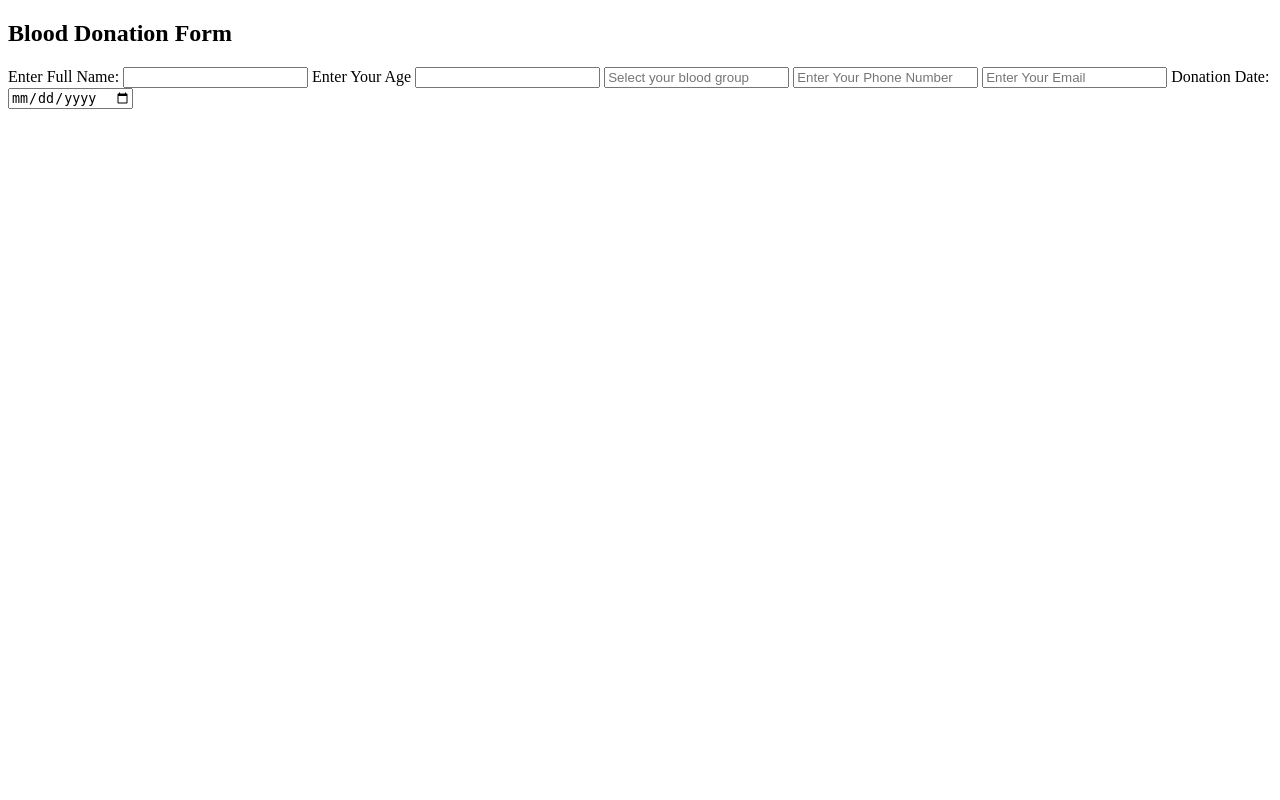
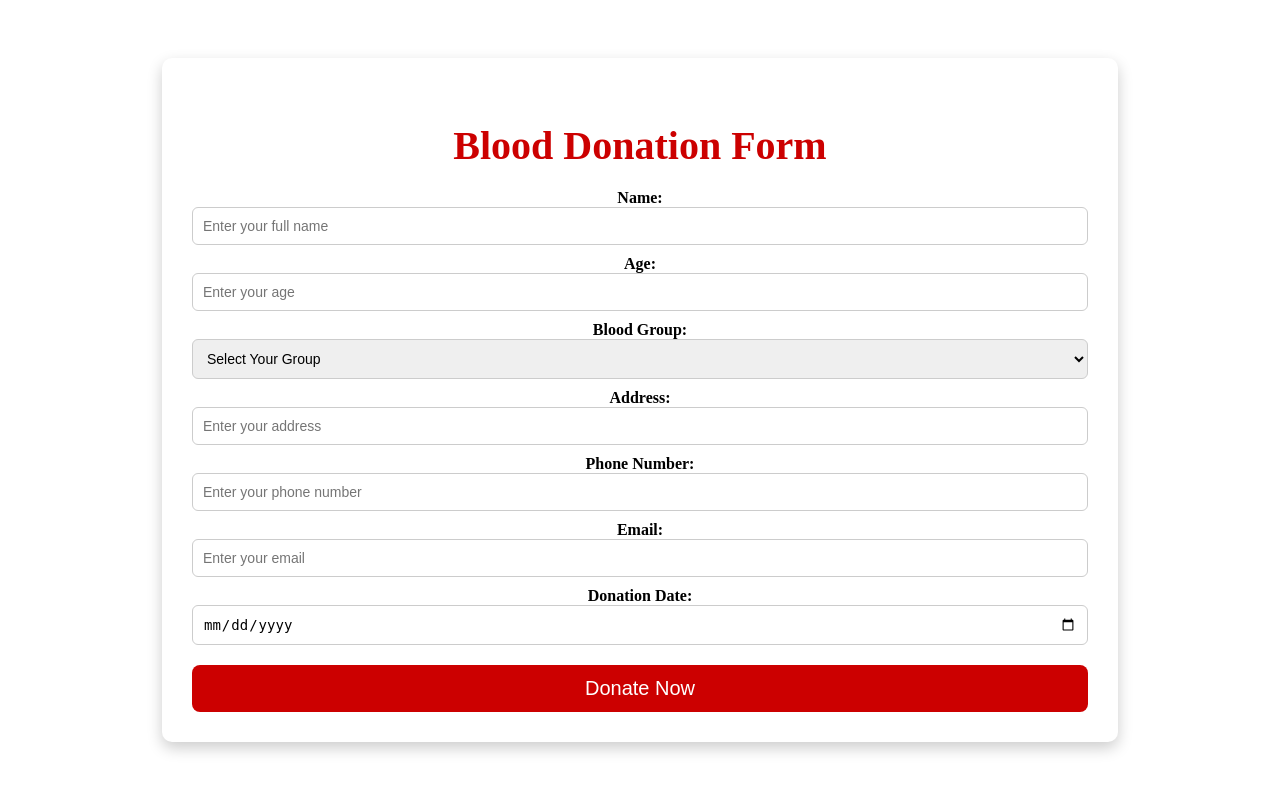
Before and after one commit to Shrilesh-Dhobale/Blood-Bank, a Django app: template bloodbank/templates/blood_donation_form.html in a window 1280 px wide. Run offline with Django 5.2, Linux system fonts and the light colour scheme; the template is opened without the code that fills it, so the values that code supplies are empty.

Commit message:
donation page added

```diff
--- a/bloodbank/static/css/blood_donation_form.css
+++ b/bloodbank/static/css/blood_donation_form.css
@@ -3,5 +3,56 @@ body{
   justify-content: center;
   align-items: center;
   height: 100vh;
-  margin: 0;
+  margin: 0 auto;
 }
+
+.form-container{
+    padding: 30px;
+    background: #ffffff;
+    border-radius: 10px;
+    box-shadow: 0 6px 15px rgba(0, 0, 0, 0.2);
+    width: 70%;
+    text-align: center;
+    max-width: 900px;
+
+}
+
+.form-container h2{
+    margin-bottom: 20px;
+    color: #cc0000;
+    font-size: 40px;
+}
+
+.form-container button{
+    background-color: #cc0000;
+    color: white;
+    border: none;
+    padding: 12px;
+    width: 100%;
+    border-radius: 8px;
+    font-size: 20px;
+    cursor: pointer;
+    margin-top: 10px;
+
+}
+
+.form-container button:hover{
+    background: #990000;
+}
+
+label {
+  font-weight: bold;
+  display: block;
+
+
+}
+
+input, select, textarea {
+      width: 100%;
+      padding: 10px;
+      border: 1px solid #ccc;
+      border-radius: 6px;
+      margin-bottom: 10px;
+      box-sizing: border-box;
+      font-size: 14px;
+    }
--- a/bloodbank/templates/blood_donation_form.html
+++ b/bloodbank/templates/blood_donation_form.html
@@ -4,30 +4,44 @@
     <meta charset="UTF-8">
     <meta name="viewport" content="width=device-width, initial-scale=1.0">
     <title>Blood Donation Form</title>
+    <link rel="stylesheet" href="../static/css/blood_donation_form.css">
 </head>
 <body>
     <div class="form-container">
         <h2>Blood Donation Form</h2>
         <form>
-            <label for="inputFullName">Enter Full Name: </label>
-            <input type="text" id="inputFullName"  required/>
-            <label for="inputAge">Enter Your Age</label>
-            <input type="age" id="input"required/>
+            <label for="inputFullName">Name:</label>
+            <input type="text" id="inputFullName"placeholder="Enter your full name"  required/>
 
-            <input list="blood-group" placeholder="Select your blood group" required />
-            <datalist id="blood-group">
-                <option value="O+">
-                <option value="O-">
-                <option value="A+">
-                <option value="A-">
-                <option value="B+">
-                <option value="B-">
-                <option value="AB+">
-                <option value="AB-">
-            </datalist>
-            <input type="number" placeholder="Enter Your Phone Number" required/>
-            <input type="mail" placeholder="Enter Your Email" required/>
-            Donation Date: <input type="date" />
+            <label for="inputAge">Age:</label>
+            <input type="age" id="input" placeholder="Enter your age"required/>
+
+            <label for="selecbloodgroup">Blood Group:</label>
+            <select id="selectbloodgroup">
+                <option>Select Your Group</option>
+                <option>O+</option>
+                <option>O-</option>
+                <option>A+</option>
+                <option>A-</option>
+                <option>B+</option>
+                <option>B-</option>
+                <option>AB+</option>
+                <option>AB-</option>
+            </select>
+
+            <label for="inputaddess">Address:</label>
+            <input type="text" id="inputaddress" placeholder="Enter your address"required/>
+
+            <label for="inputphone">Phone Number:</label>
+            <input type="phone" id="inputphone "placeholder="Enter your phone number" required/>
+
+            <label for="inputEmail">Email:</label>
+            <input type="email" id="inputEmail" placeholder="Enter your email" required/>
+
+            <label for="date">Donation Date:</label>
+            <input type="date" id="date" required>
+
+            <button type="submit">Donate Now</button>
         </form>
 
     </div>
```
